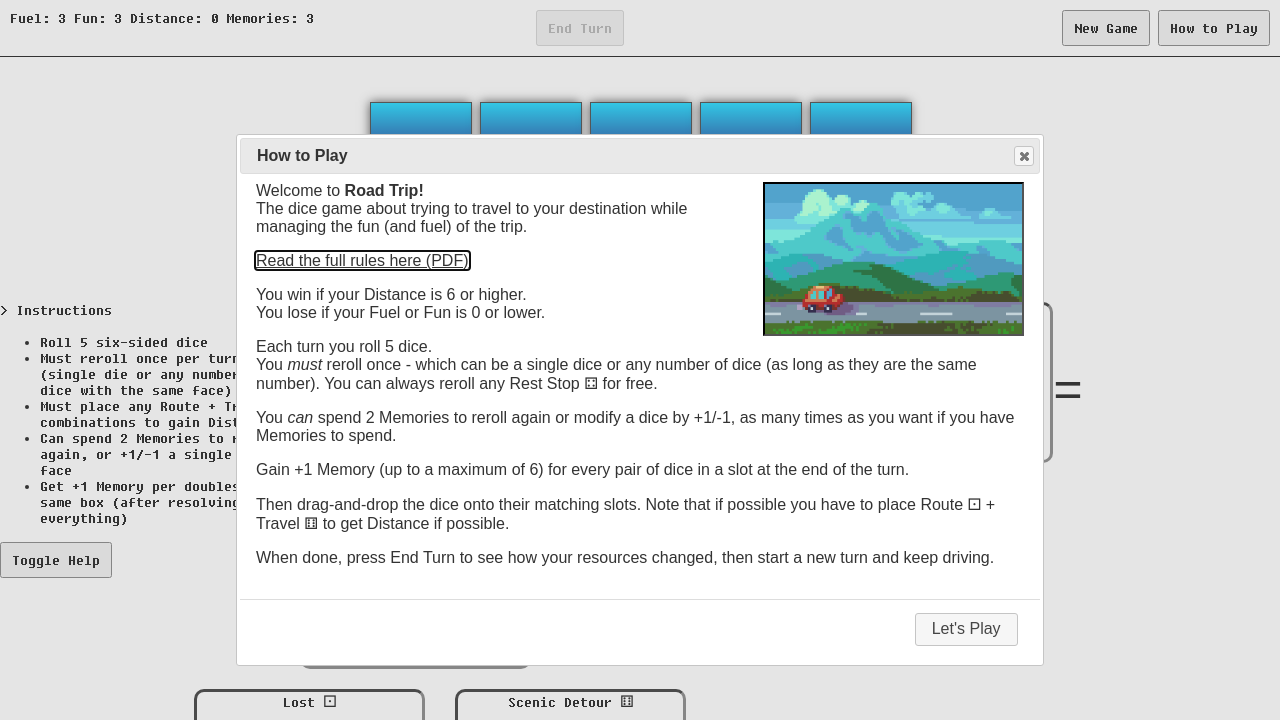
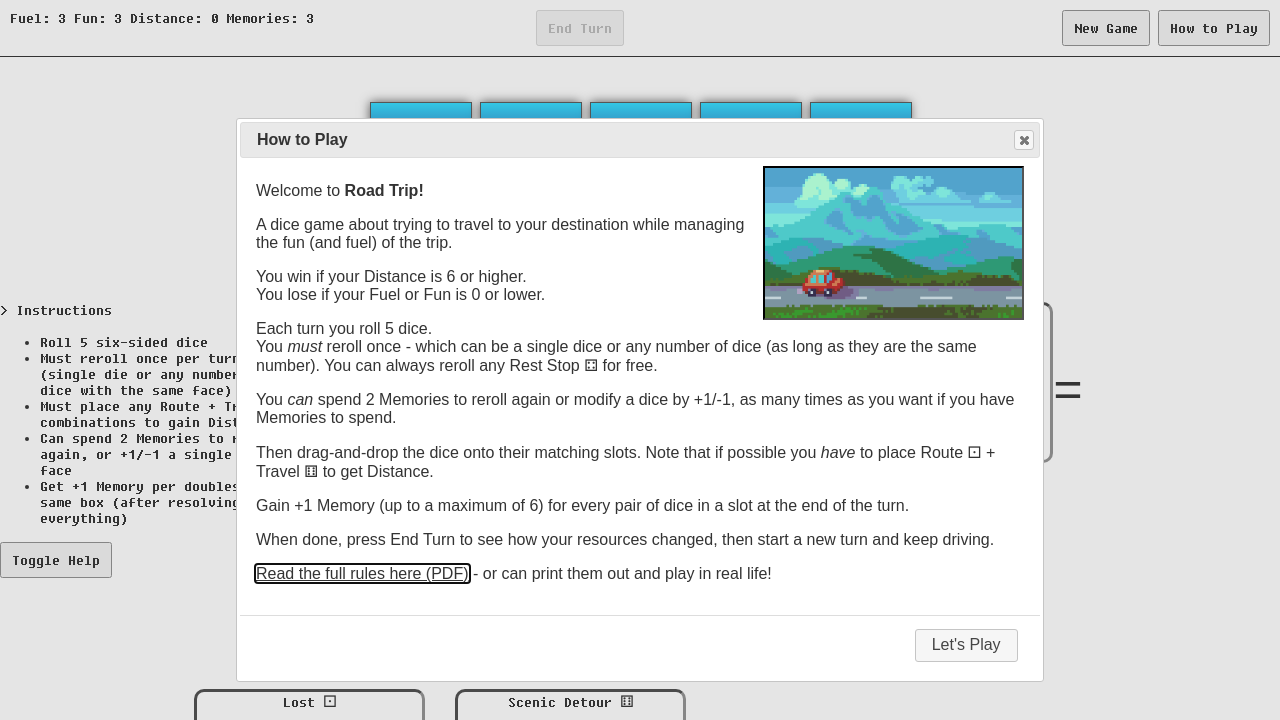
Before and after one commit to horizoncarlo/road-trip-online, a plain HTML site: page index.html in a window 1280 px wide. Shown: the top 720 px of the page. Drawn offline with nearby package versions, Linux system fonts and the light colour scheme; some packages are replaced by stand-ins of ours; a script that the page names is missing.

Commit message:
Minor notes

```diff
--- a/game.js
+++ b/game.js
@@ -426,7 +426,7 @@ function setupInstructionDialog() {
     ...DEFAULT_DIALOG_OPTS,
     width: 800,
     buttons: {
-      "Let's Play": function() {
+      "Let's Play": function() { // TODO Don't restart the turn/game on subsequent openings of the dialog, just the initial load
         $(this).dialog('close');
         Alpine.nextTick(() => {
           startTurn();
--- a/index.html
+++ b/index.html
@@ -156,14 +156,15 @@
 
     <div id="dialog-instruction" title="How to Play">
       <img src="welcome-image.webp" class="welcome-image"/>
-      Welcome to <b>Road Trip!</b><br/>The dice game about trying to travel to your destination while managing the fun (and fuel) of the trip.
-      <p><a href="https://horizongamesblog.files.wordpress.com/2022/12/road-trip_solo-dice-game-v1.pdf" target="_blank">Read the full rules here (PDF)</a></p>
+      <p>Welcome to <b>Road Trip!</b></p>
+      A dice game about trying to travel to your destination while managing the fun (and fuel) of the trip.
       <p>You win if your Distance is 6 or higher.<br/>You lose if your Fuel or Fun is 0 or lower.</p>
       <p>Each turn you roll 5 dice.<br/>You <i>must</i> reroll once - which can be a single dice or any number of dice (as long as they are the same number). You can always reroll any Rest Stop ⚃ for free.</p>
       <p>You <i>can</i> spend 2 Memories to reroll again or modify a dice by +1/-1, as many times as you want if you have Memories to spend.</p>
+      <p>Then drag-and-drop the dice onto their matching slots. Note that if possible you <i>have</i> to place Route ⚀ + Travel ⚅ to get Distance.</p>
       <p>Gain +1 Memory (up to a maximum of 6) for every pair of dice in a slot at the end of the turn.</p>
-      <p>Then drag-and-drop the dice onto their matching slots. Note that if possible you have to place Route ⚀ + Travel ⚅ to get Distance if possible.</p>
       <p>When done, press End Turn to see how your resources changed, then start a new turn and keep driving.</p>
+      <p><a href="https://horizongamesblog.files.wordpress.com/2022/12/road-trip_solo-dice-game-v1.pdf" target="_blank">Read the full rules here (PDF)</a> - or can print them out and play in real life!</p>
     </div>
 
     <script src="https://cdnjs.cloudflare.com/ajax/libs/notyf/3.10.0/notyf.min.js"></script>
```
